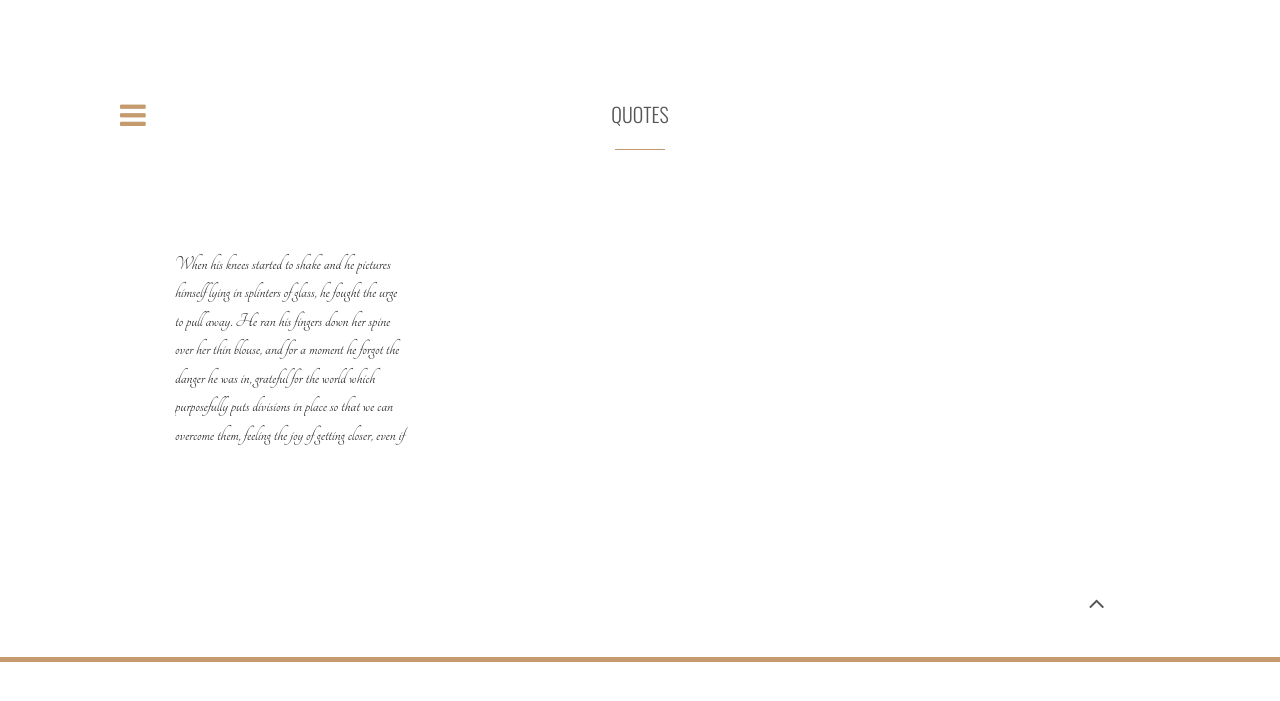
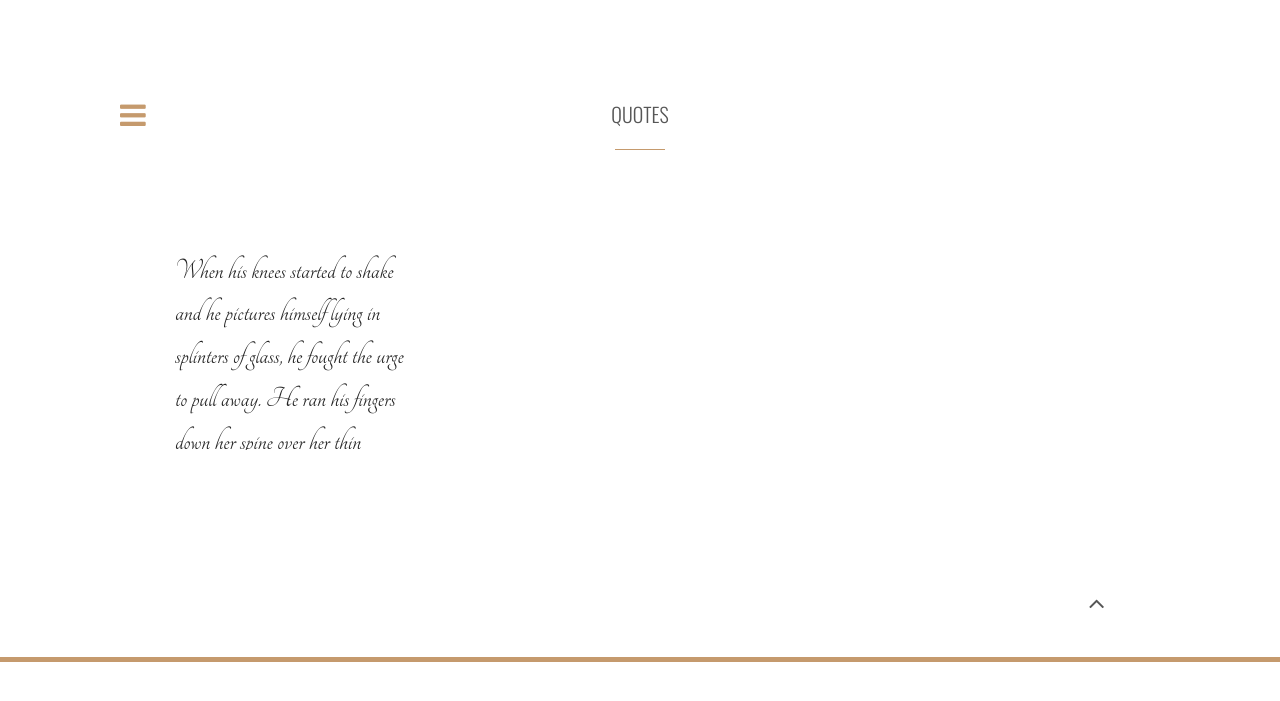
Before and after one commit to puds/serriferous.github.io, a Jekyll site: the page built from quotes/index.html, in a window 1280 px wide. Shown: the top 701 px of the page. Built offline with Jekyll 4.4.1, drawn with Linux system fonts in a browser that asks for light colours; nearby versions of some CDN libraries; comment, search, counter and statistics services are not loaded.

Commit message:
Update style.css

```diff
--- a/css/style.css
+++ b/css/style.css
@@ -88,7 +88,7 @@ h11 {
 }
 
 h12 {
-	font-size: 20px;
+	font-size: 30px;
 	font-family: "Tangerine", Helvetica, Sans-serif;
    /*quotes font*/
 }
```
